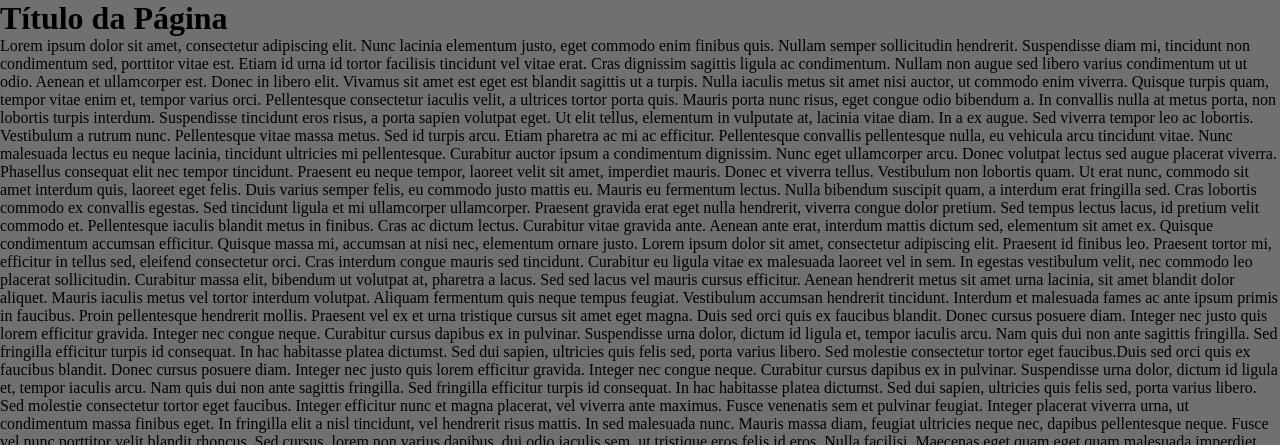
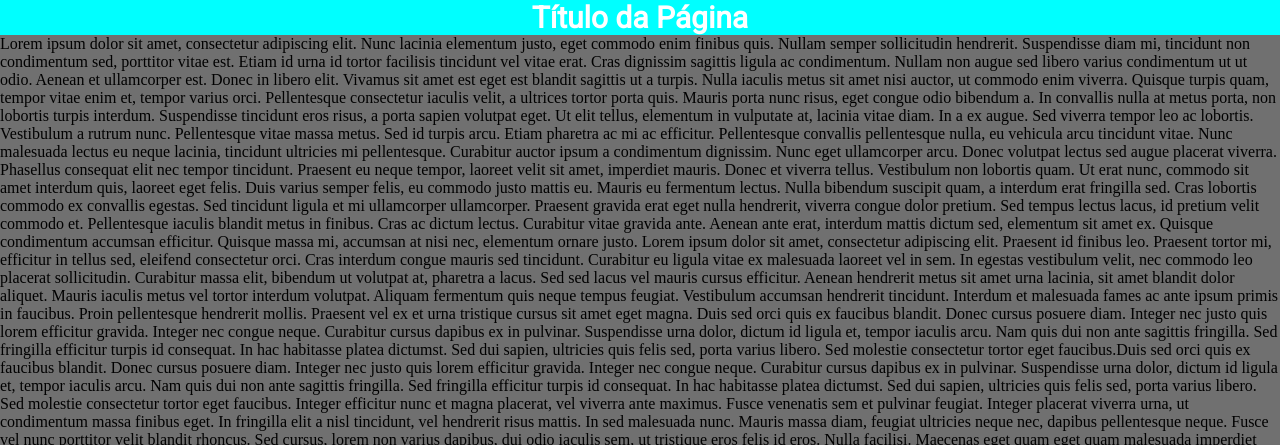
Before and after one commit to ProjetoDEVy/cp1-dev-web-2sem, a plain HTML site: page index.html in a window 1280 px wide. Shown: the top 445 px of the page. Drawn offline with Linux system fonts and the light colour scheme.

Commit message:
estilizando o titulo do site-Leonardo

```diff
--- a/style.css
+++ b/style.css
@@ -6,3 +6,10 @@
   body{
     background-color: #707070;
   }
+  #titulo{
+    text-align: center;
+    font-size: 30px;
+    color: #fff;
+    font-family: 'Roboto', sans-serif;
+    background-color: aqua;
+  }
```
